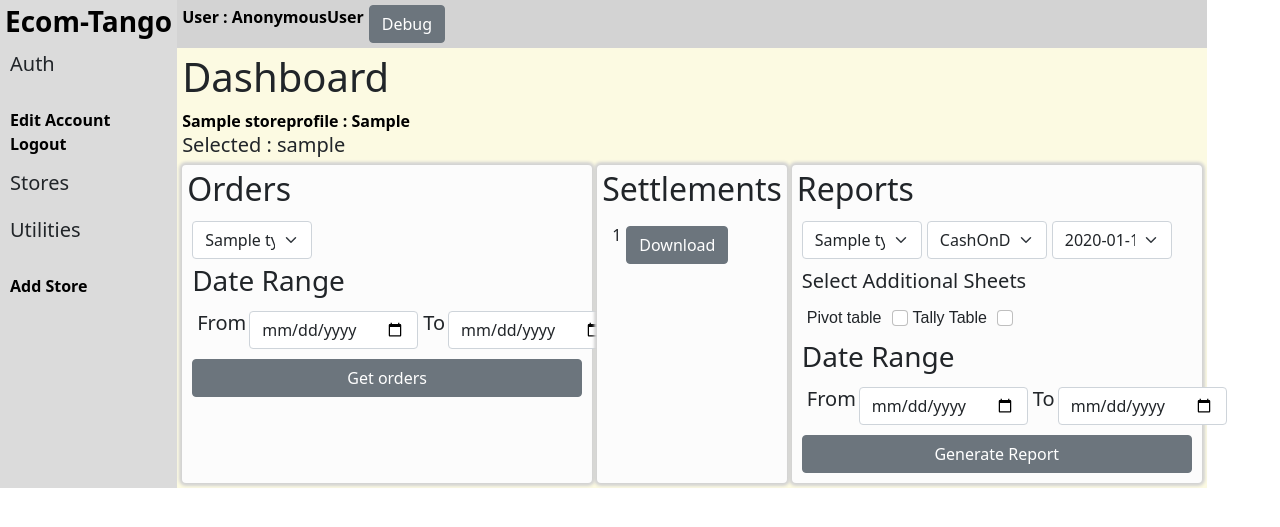
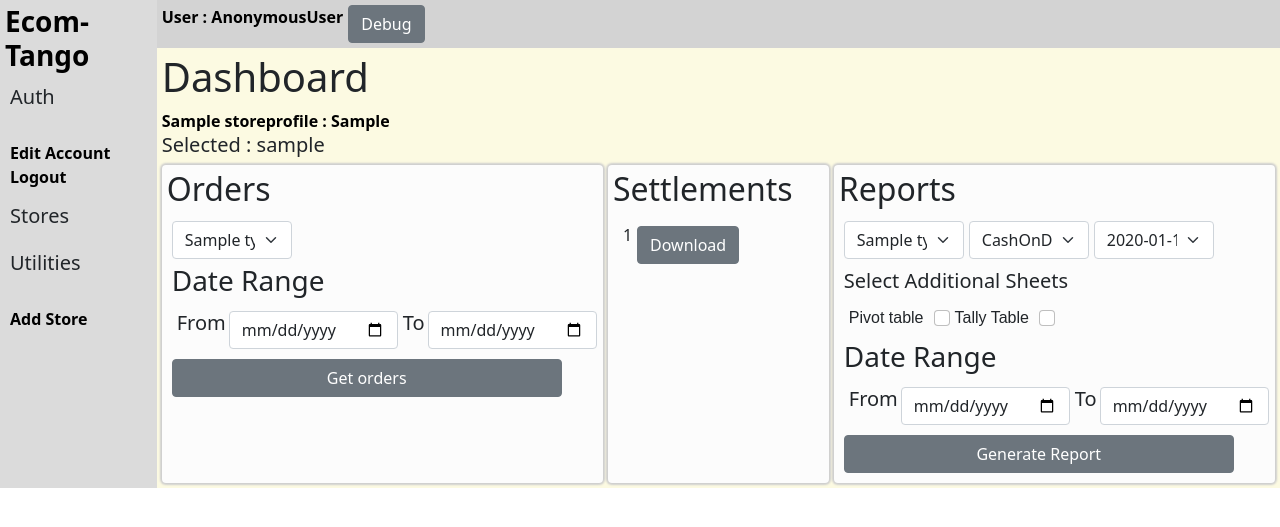
Before and after one commit to harilal766/Ecom-Tango, a Django app: template templates/dashboard.html in a window 1280 px wide. Shown: the top 527 px of the page. Run offline with Django 5.2, Linux system fonts and the light colour scheme; tables that the repository leaves empty hold one stand-in row (values such as "Sample post"); the template is opened without the code that fills it: values that come from a table or form of the project are taken from there, most other values are stand-ins (such as "Sample title", 1, 10 or a date in 2020); data that the repository does not hold is empty.

Commit message:
changed view port width of right contents

```diff
--- a/dashboard/d_views.py
+++ b/dashboard/d_views.py
@@ -30,7 +30,7 @@ class Dashboard:
             },
             "Shopify" : {
                 "order_types" : ("unfulfilled","fulfilled"),
-                "report_types" : ("Order","Return")
+                "report_types" : ("Order Report","Return Report")
             }
         }
 # Create your views here.
--- a/static/css/dashboard.css
+++ b/static/css/dashboard.css
@@ -18,6 +18,9 @@ a {
 }
 
 /* Common Styles */
+.right {
+    width: 100vw;
+}
 
 /* PADDING */
 .sidebar,.nav-list,
@@ -32,7 +35,8 @@ a {
 
 .dashboard-module {
     border-radius: 4px;
-    box-shadow: 0 0 3px 3px lightgrey;
+    box-shadow: 0 0 2px 2px rgb(206, 206, 206);
+    gap: 5px;
 }
 
 
```
